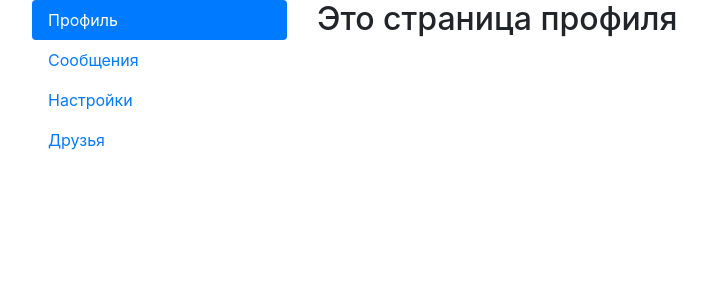
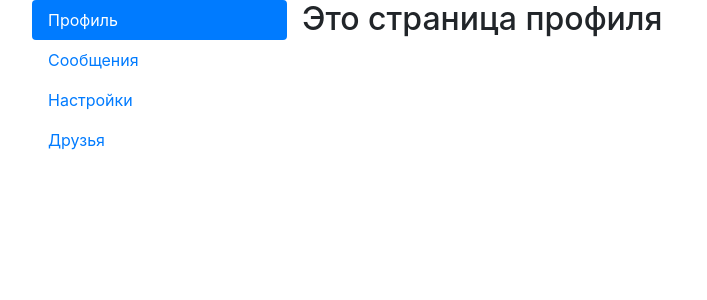
Before and after one commit to citylightss/0667app, a React (Create React App) app: page /profile in a window 1280 px wide. Shown: the top 300 px of the page, without its empty margins (53-760 px from the left). Built offline with nearby package versions, Linux system fonts and the light colour scheme.

Commit message:
profile change div

```diff
--- a/src/App.jsx
+++ b/src/App.jsx
@@ -2,7 +2,11 @@ import { NavLink, Route, Routes } from "react-router-dom";
 import "./App.css";
 
 const Profile = () => {
-	return <h2>Это страница профиля</h2>;
+	return (
+		<div className="row">
+			<h2>Это страница профиля</h2>
+		</div>
+	);
 };
 const Messages = () => {
 	return <h2>Это страница с сообщениями</h2>;
```
